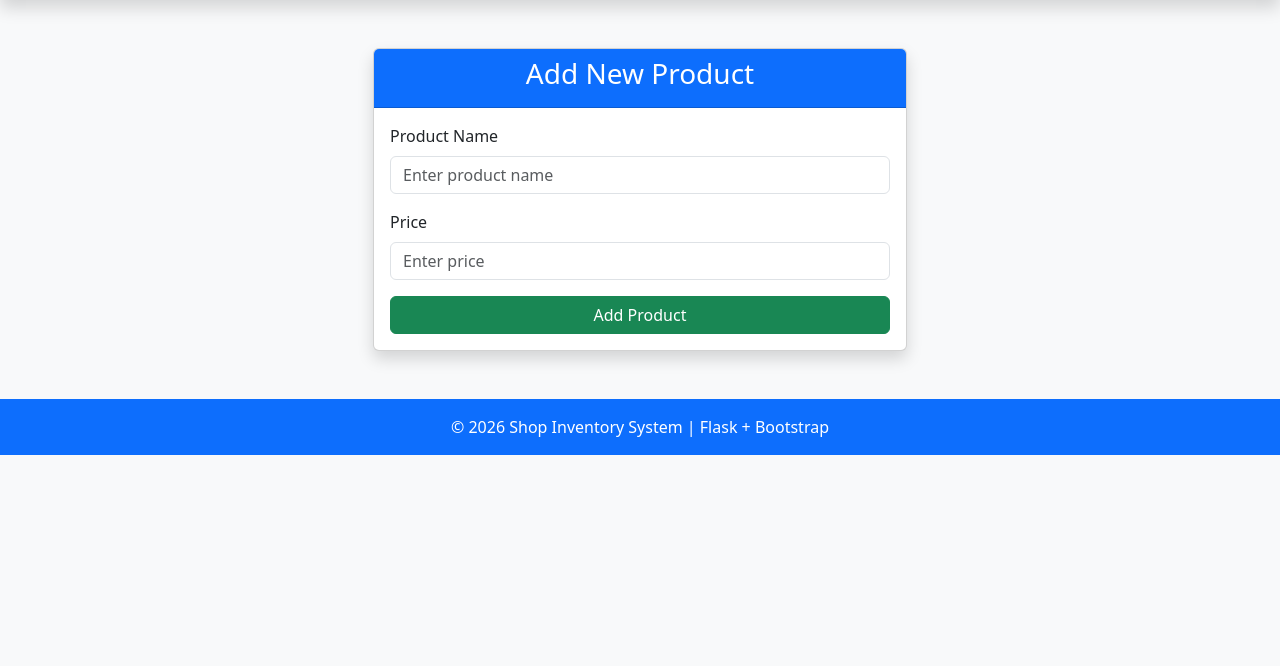
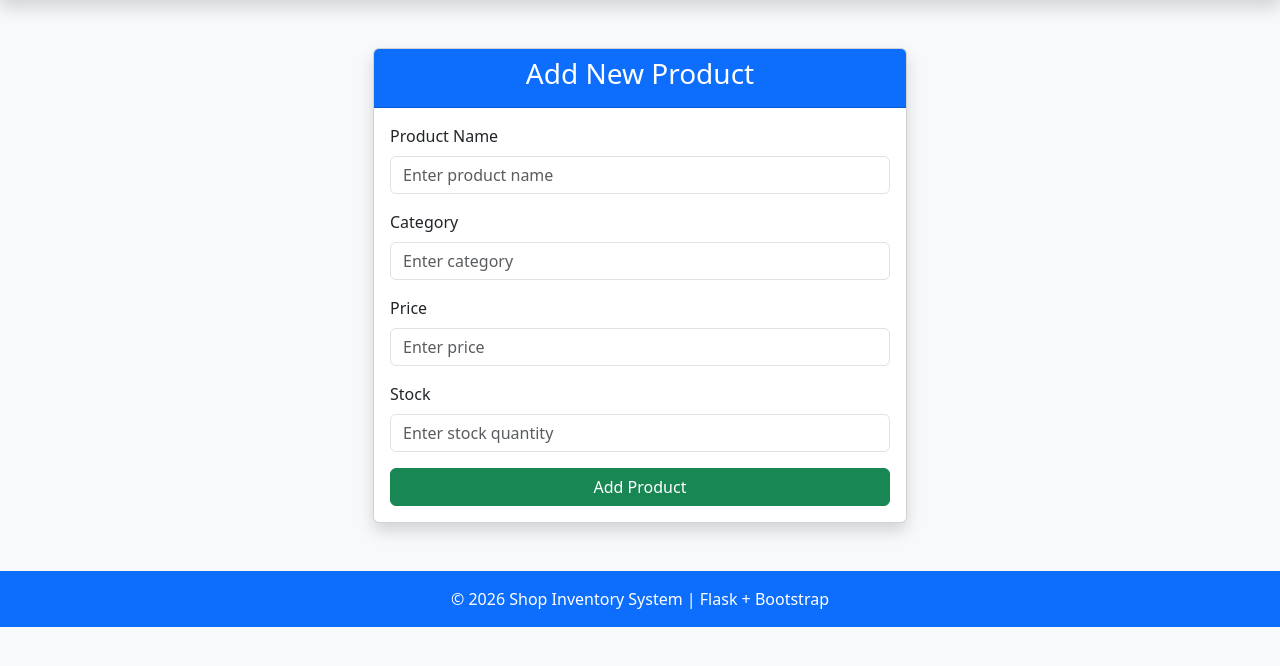
Before and after one commit to kadam768550/python-training, a Flask app: page /add_product in a window 1280 px wide. Shown: the part 56-722 px from the top of the page. Run offline with Flask 3, Linux system fonts and the light colour scheme.

Commit message:
Day 8: program

```diff
--- a/app.py
+++ b/app.py
@@ -1,6 +1,7 @@
-from flask import Flask, render_template, request
+from flask import Flask, render_template, request, flash
 
 app = Flask(__name__)
+app.secret_key = 'My Secret Key' #Needed for flashing messages
 
 products = [
     {
@@ -75,15 +76,16 @@ def add_product():
         new_product = {
             "id": len(products) + 1,
             "name": request.form["name"],
-            "price": int(request.form["price"])
-
+            "category": request.form["category"],
+            "price": int(request.form["price"]),
+            "stock": int(request.form["stock"])
         }
         products.append(new_product)
+        flash("Product added successfully!", "success")
+        print("Updated Products List:", products)  # Debugging line to check the updated products list
         return render_template("product.html", products=products)
 
     return render_template("add_product.html")
 
-
-
 if __name__ == "__main__":
     app.run(debug=True)
--- a/templates/add_product.html
+++ b/templates/add_product.html
@@ -27,6 +27,15 @@
                         </div>
 
                         <div class="mb-3">
+                            <label class="form-label">Category</label>
+                            <input type="text"
+                                   name="category"
+                                   class="form-control"
+                                   placeholder="Enter category"
+                                   required>
+                        </div>
+
+                        <div class="mb-3">
                             <label class="form-label">Price</label>
                             <input type="number"
                                    name="price"
@@ -35,6 +44,14 @@
                                    required>
                         </div>
 
+                        <div class="mb-3">
+                            <label class="form-label">Stock</label>
+                            <input type="number"
+                                   name="stock"
+                                   class="form-control"
+                                   placeholder="Enter stock quantity"
+                                   required>
+                        </div>
 
                         <div class="d-grid">
                             <button type="submit" class="btn btn-success">
--- a/templates/base.html
+++ b/templates/base.html
@@ -81,6 +81,17 @@
 
 </div>
 
+{% with messages = get_flashed_messages(with_categories=true) %}
+{% if messages %}
+    {% for category, message in messages %}
+        <div class="alert alert-{{ category }} alert-dismissible fade show" role="alert">
+            {{ message }}
+            <button type="button" class="btn-close" data-bs-dismiss="alert" aria-label="Close"></button>
+        </div>
+    {% endfor %}
+{% endif %}
+{% endwith %}
+
 <!-- Main Content -->
 <div class="container mt-4">
 
```
